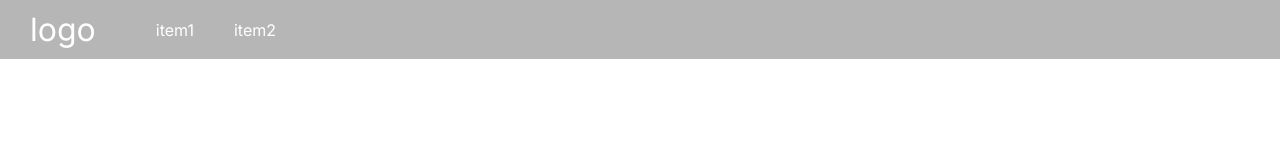
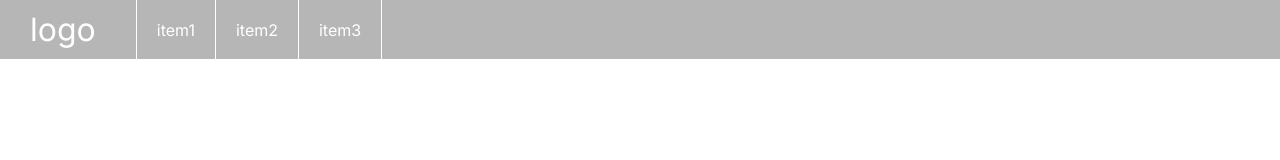
Before and after one commit to richardimaoka/react-code-snippets, a Next.js app in the folder nextjs/: page / in a window 1280 px wide. Shown: the top 160 px of the page. Built offline with nearby package versions, Linux system fonts and the light colour scheme.

Commit message:
decoration

```diff
--- a/nextjs/app/Header.module.css
+++ b/nextjs/app/Header.module.css
@@ -3,8 +3,7 @@
   grid-template-columns:
     auto /* logo */
     40px /* empty space <div> */
-    auto /* item1 */
-    auto /* item2 */
+    auto /* menu button stack */
     1fr;
   align-items: center;
 
--- a/nextjs/app/Header.tsx
+++ b/nextjs/app/Header.tsx
@@ -1,5 +1,6 @@
 import styles from "./Header.module.css";
-import { LinkInternal } from "./LinkInternal";
+
+import { MenuButtonStack } from "./MenuButtonStack";
 
 interface Props {}
 
@@ -8,8 +9,7 @@ export function Header(props: Props) {
     <div className={styles.component}>
       <div className={styles.logo}>logo</div>
       <div /* empty space in CSS grid */ />
-      <LinkInternal path="/item1" name={"item1"} />
-      <LinkInternal path="/item2" name={"item2"} />
+      <MenuButtonStack />
     </div>
   );
 }
--- /dev/null
+++ b/nextjs/app/MenuButtonStack.module.css
@@ -0,0 +1,16 @@
+.component {
+  /* Stretch height within the parent grid */
+  align-self: stretch;
+
+  display: grid;
+  /* auto-fill doesn't work - so, explicitly specify each column */
+  grid-template-columns: auto auto auto;
+
+  border-left: solid 1px white;
+  border-right: solid 1px white;
+  /* border in-between is defined below: `.component > * + *` */
+}
+
+.component > * + * {
+  border-left: solid 1px white;
+}
--- /dev/null
+++ b/nextjs/app/MenuButtonStack.tsx
@@ -0,0 +1,14 @@
+import styles from "./MenuButtonStack.module.css";
+import { LinkInternal } from "./LinkInternal";
+
+interface Props {}
+
+export function MenuButtonStack(props: Props) {
+  return (
+    <div className={styles.component}>
+      <LinkInternal path="/item1" name={"item1"} />
+      <LinkInternal path="/item2" name={"item2"} />
+      <LinkInternal path="/item3" name={"item3"} />
+    </div>
+  );
+}
```
